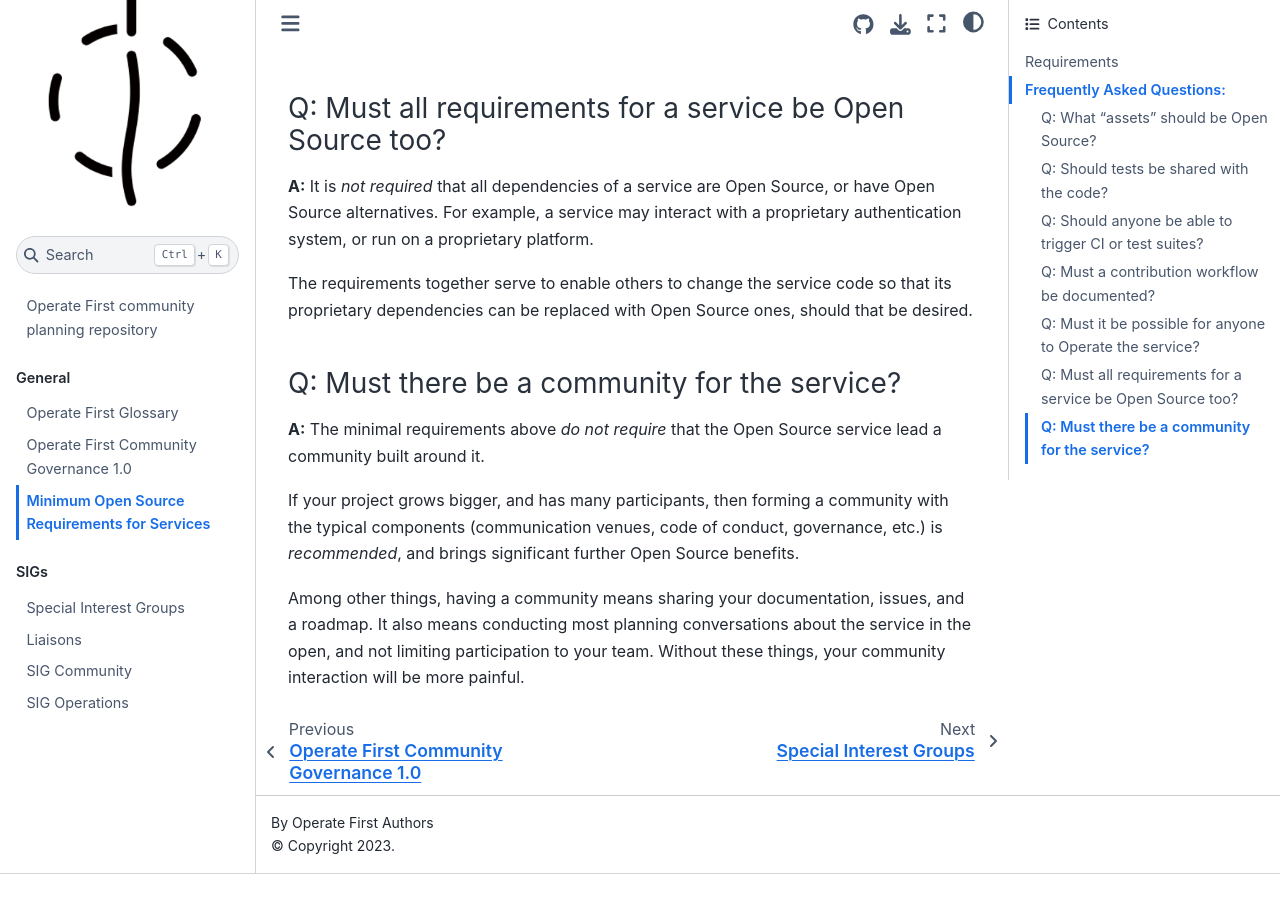
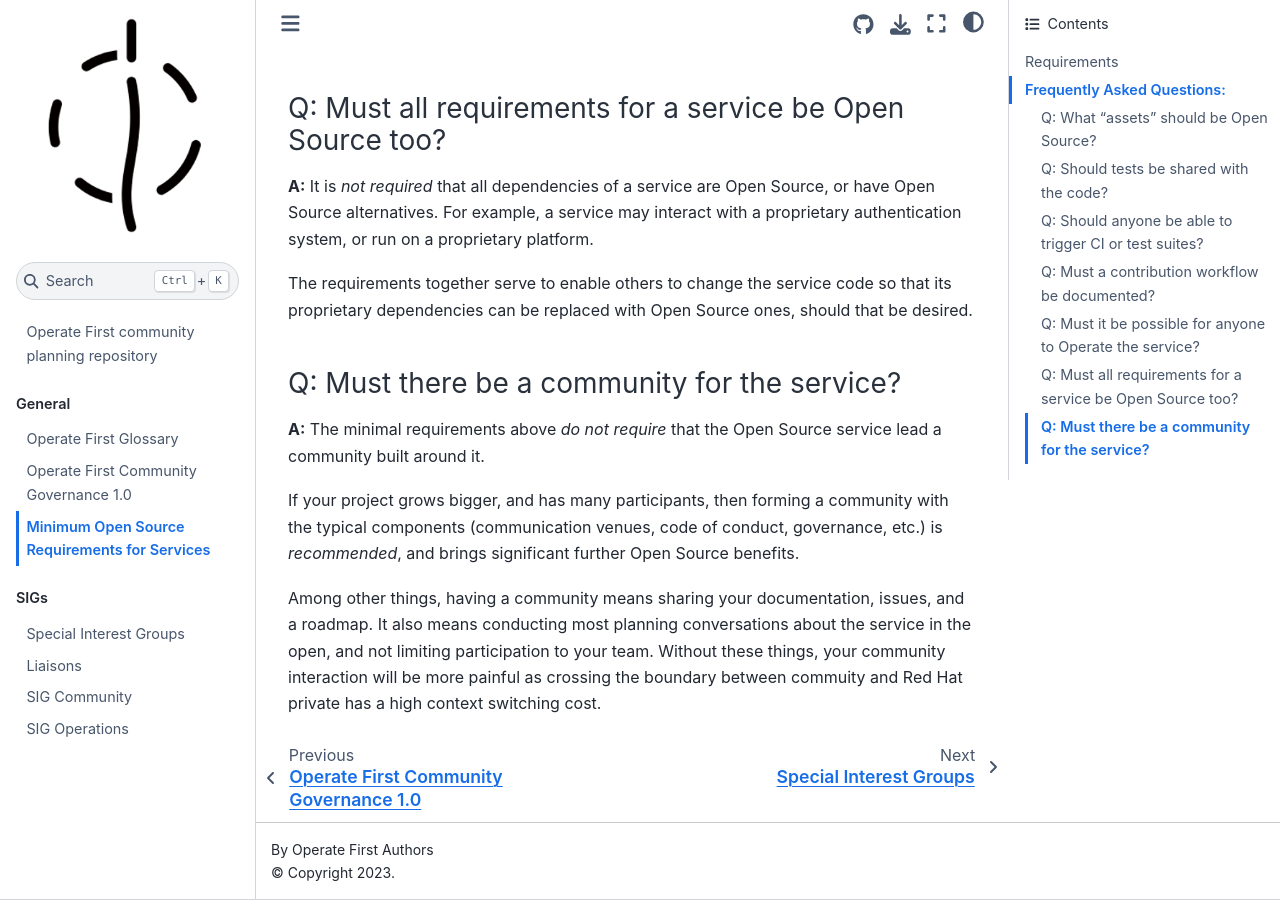
Before and after one commit to operate-first/community, a Jupyter Book: the page built from open-source-services.md, in a window 1280 px wide and 900 px high, scrolled down 2653 px. Built offline with Jupyter Book 1.0.4 settings and Sphinx 7.4.7 and the Sphinx Book theme 1.1.4, drawn with Linux system fonts in a browser that asks for light colours; before the commit the page ends 3527 px from its top, so only the background shows below that.

Commit message:
Give more context on the reason for an all content open approach

```diff
--- a/open-source-services.md
+++ b/open-source-services.md
@@ -82,4 +82,4 @@
 
 If your project grows bigger, and has many participants, then forming a community with the typical components (communication venues, code of conduct, governance, etc.) is _recommended_, and brings significant further Open Source benefits.
 
-Among other things, having a community means sharing your documentation, issues, and a roadmap. It also means conducting most planning conversations about the service in the open, and not limiting participation to your team. Without these things, your community interaction will be more painful.
+Among other things, having a community means sharing your documentation, issues, and a roadmap. It also means conducting most planning conversations about the service in the open, and not limiting participation to your team. Without these things, your community interaction will be more painful as crossing the boundary between commuity and Red Hat private has a high context switching cost.
```
